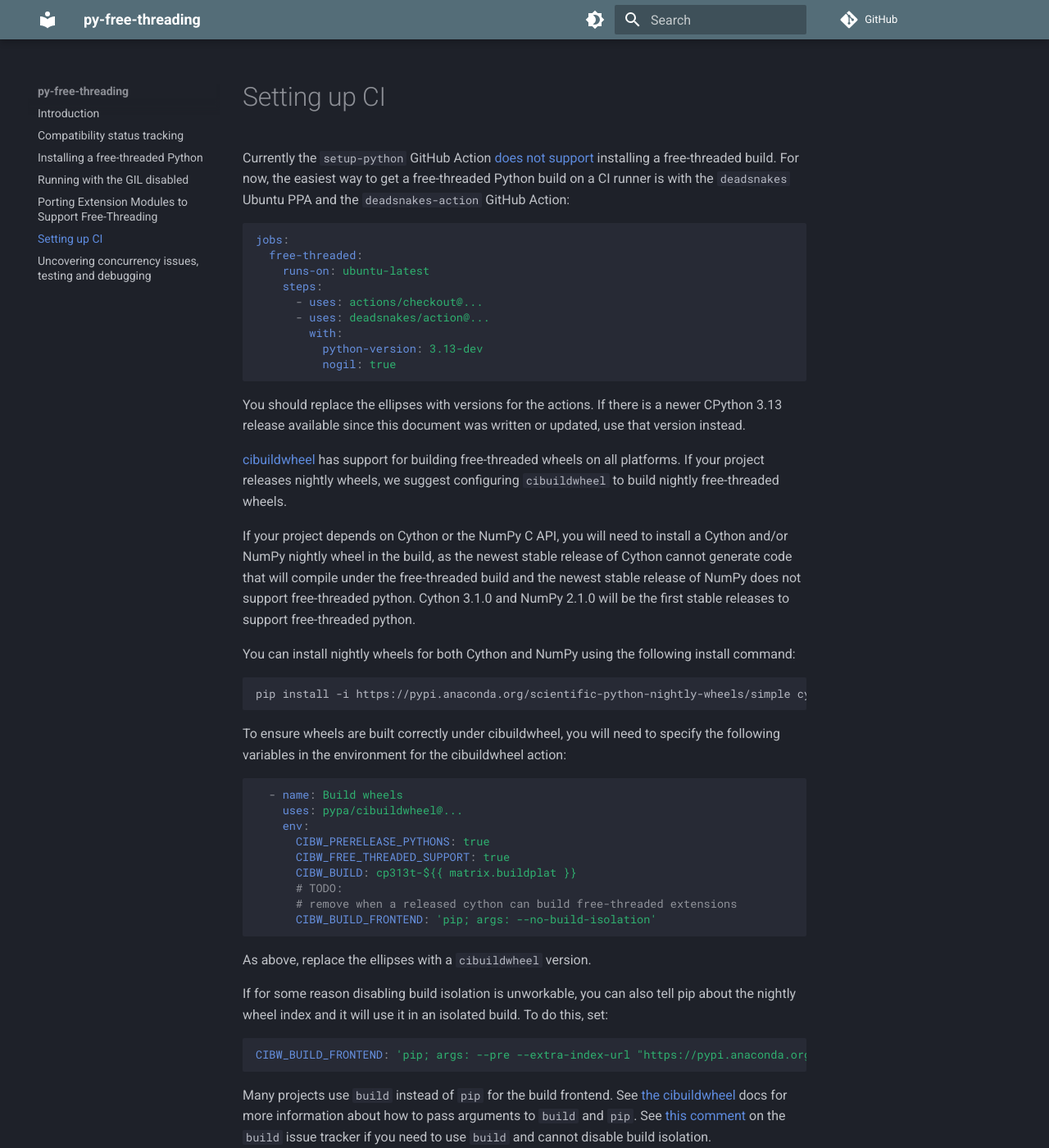
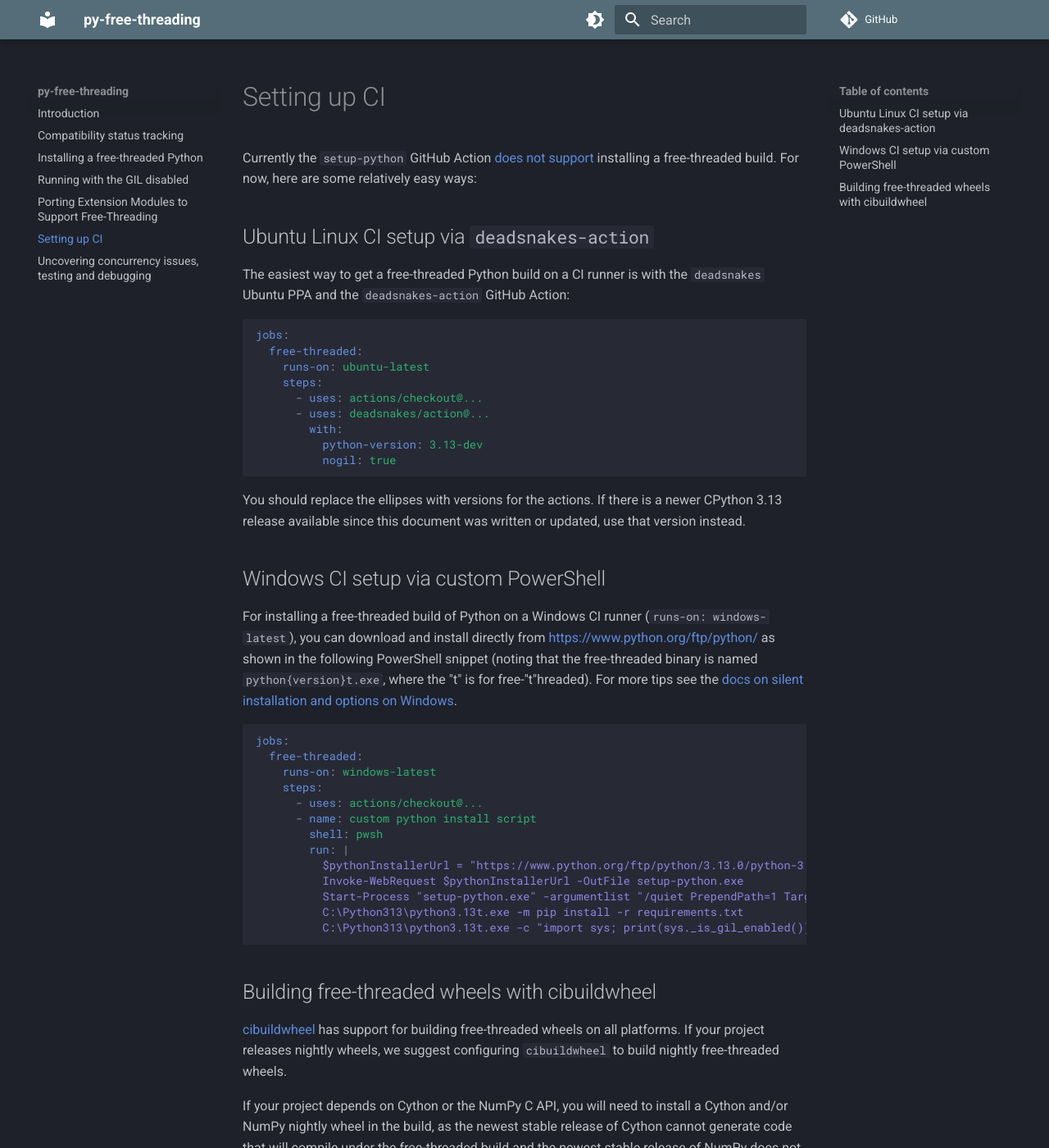
Before and after one commit to Quansight-Labs/free-threaded-compatibility, an MkDocs documentation site: the page built from docs/ci.md, in a window 1280 px wide and 1400 px high. Shown: the whole window at 82% size. Built offline with MkDocs 1.6.1 and Material for MkDocs 9.7.7, drawn with Linux system fonts in a browser that asks for light colours; comment, search, counter and statistics services are not loaded.

Commit message:
Added info on how to set up CI on a Windows Runner (#61)
Also created some headings for Ubuntu, Windows, and cibuildwheel, to help structure the page content.

````diff
--- a/docs/ci.md
+++ b/docs/ci.md
@@ -2,9 +2,12 @@
 
 Currently the `setup-python` GitHub Action [does not
 support](https://github.com/actions/setup-python/issues/771) installing a
-free-threaded build. For now, the easiest way to get a free-threaded Python
-build on a CI runner is with the `deadsnakes` Ubuntu PPA and the
-`deadsnakes-action` GitHub Action:
+free-threaded build. For now, here are some relatively easy ways:
+
+## Ubuntu Linux CI setup via `deadsnakes-action`
+
+The easiest way to get a free-threaded Python build on a CI runner is with the
+`deadsnakes` Ubuntu PPA and the `deadsnakes-action` GitHub Action:
 
 ```yaml
 jobs:
@@ -21,6 +24,34 @@ jobs:
 You should replace the ellipses with versions for the actions. If there is a
 newer CPython 3.13 release available since this document was written or
 updated, use that version instead.
+
+## Windows CI setup via custom PowerShell
+
+For installing a free-threaded build of Python on a Windows CI runner
+(`runs-on: windows-latest`), you can download and install directly from
+[https://www.python.org/ftp/python/](https://www.python.org/ftp/python/) as
+shown in the following PowerShell snippet (noting that the free-threaded
+binary is named `python{version}t.exe`, where the "t" is for free-"t"hreaded).
+For more tips see the [docs on silent installation and options on
+Windows](https://docs.python.org/3.13/using/windows.html#installing-without-ui).
+
+```yaml
+jobs:
+  free-threaded:
+    runs-on: windows-latest
+    steps:
+      - uses: actions/checkout@...
+      - name: custom python install script
+        shell: pwsh
+        run: |
+          $pythonInstallerUrl = "https://www.python.org/ftp/python/3.13.0/python-3.13.0rc1-amd64.exe"
+          Invoke-WebRequest $pythonInstallerUrl -OutFile setup-python.exe
+          Start-Process "setup-python.exe" -argumentlist "/quiet PrependPath=1 TargetDir=C:\Python313 Include_freethreaded=1" -wait
+          C:\Python313\python3.13t.exe -m pip install -r requirements.txt
+          C:\Python313\python3.13t.exe -c "import sys; print(sys._is_gil_enabled())"
+```
+
+## Building free-threaded wheels with cibuildwheel
 
 [cibuildwheel](https://cibuildwheel.pypa.io/en/stable/) has support
 for building free-threaded wheels on all platforms. If your project releases
````
